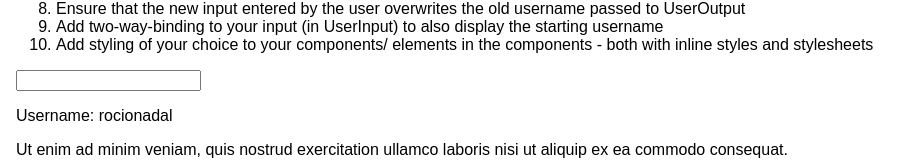
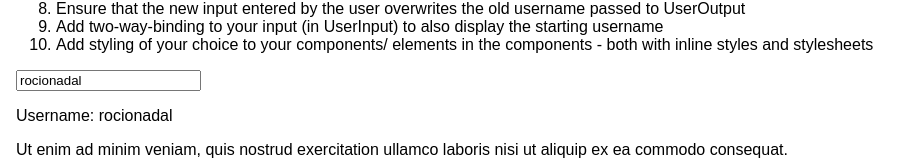
Before and after one commit to rocionadal/base-syntax-assignment, a React (Create React App) app: page / in a window 1280 px wide. Shown: the part 142-302 px from the top of the page, without its empty margins (0-920 px from the left). Built offline with nearby package versions, Linux system fonts and the light colour scheme.

Commit message:
display starting username in input

```diff
--- a/src/App.js
+++ b/src/App.js
@@ -28,7 +28,9 @@
           <li>Add two-way-binding to your input (in UserInput) to also display the starting username</li>
           <li>Add styling of your choice to your components/ elements in the components - both with inline styles and stylesheets</li>
         </ol>
-        <UserInput changed={this.usernameChangeHandler}/> { /*without () because we don't want to execute it*/ }
+        <UserInput
+          changed={this.usernameChangeHandler}
+          currentName={this.state.username}/>
         <UserOutput userName={this.state.username} />
         <UserOutput userName={this.state.username} />
         <UserOutput userName="Rocio" />
--- a/src/UserInput/UserInput.js
+++ b/src/UserInput/UserInput.js
@@ -1,7 +1,10 @@
 import React from 'react';
 
 const UserInput = (props) => {
-    return <input type="text" onChange={props.changed} />
+    return <input
+    type="text"
+    onChange={props.changed}
+    value={props.currentName} />;
 };
 
 export default UserInput;
```
